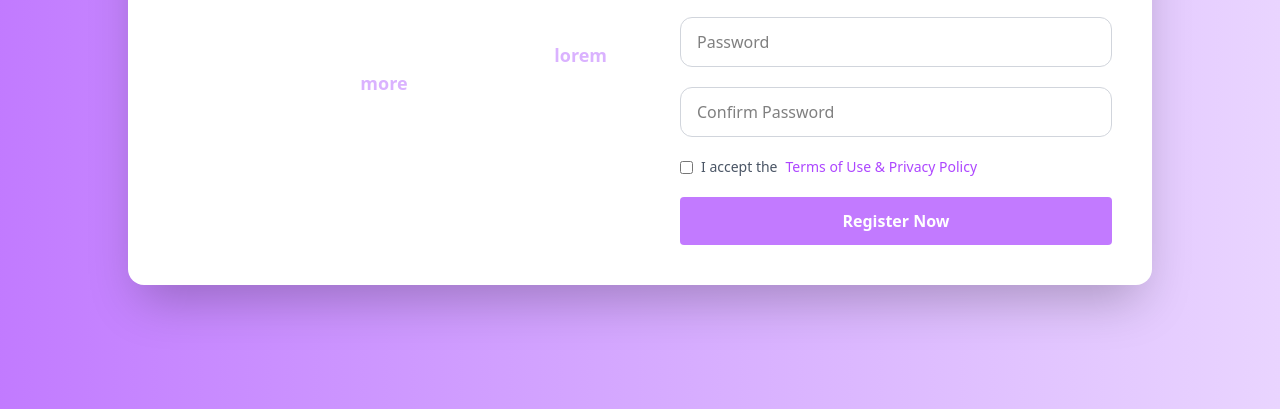
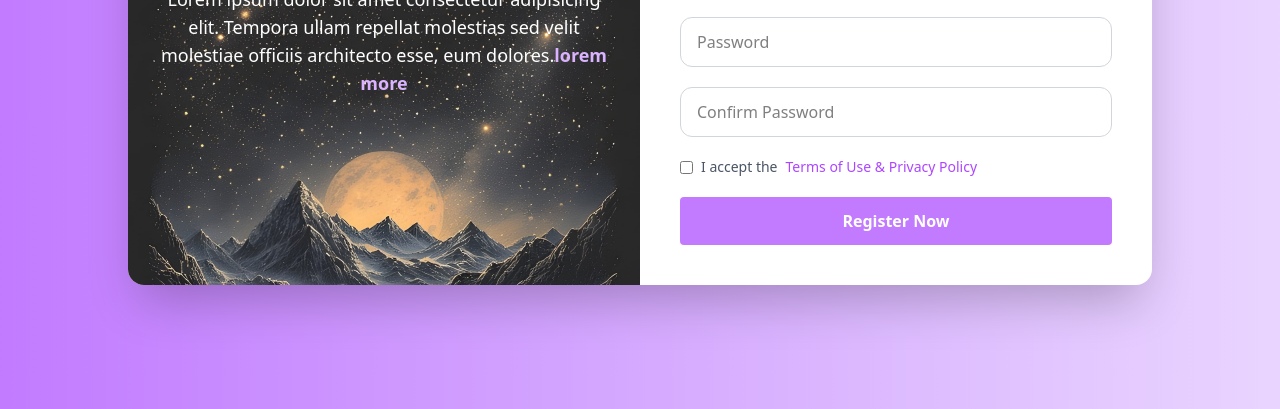
Before and after one commit to Safrinmohammed/login-page, a website: page index.html in a window 1280 px wide. Shown: the part 391-800 px from the top of the page. Drawn offline with Linux system fonts and the light colour scheme; the site is published under a folder, as on GitHub Pages, so addresses that start at the root find nothing.

Commit message:
new ubdate

```diff
--- a/index.html
+++ b/index.html
@@ -12,7 +12,7 @@
     <div class="w-full max-w-5xl bg-white rounded-2xl shadow-2xl overflow-hidden grid md:grid-cols-2">
 
 
-        <div class=" hidden md:flex bg-[url('/src/assets/img/mountain.jpg')] bg-cover  brightness-100">
+        <div class=" hidden md:flex bg-[url('/src/assets/img/mountain.jpg')] bg-cover  brightness-100" style="background-image: url('src/assets/img/mountain.jpg');">
 
             <div class=" flex flex-col items-center justify-center text-center px-8 text-white">
 
```
